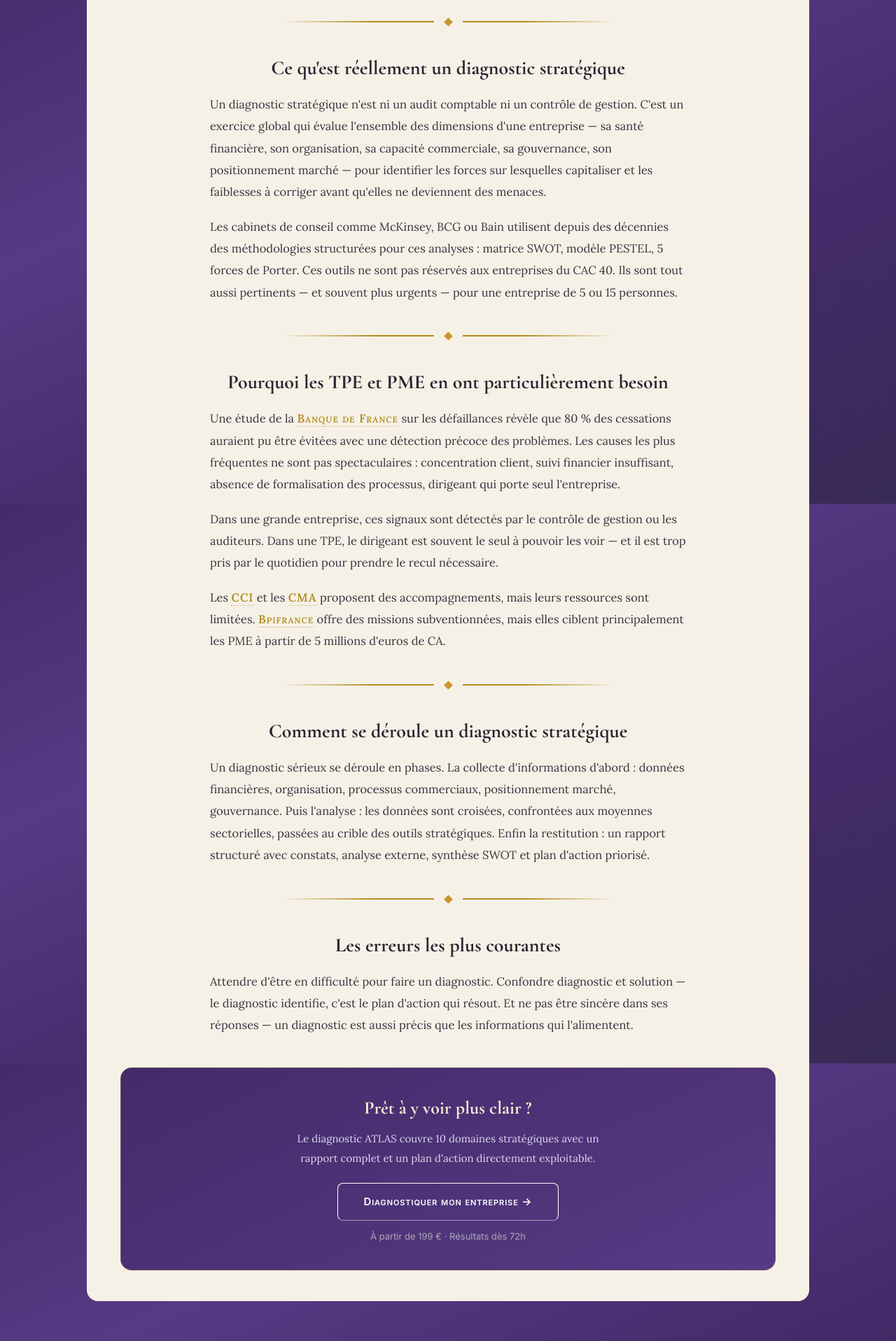
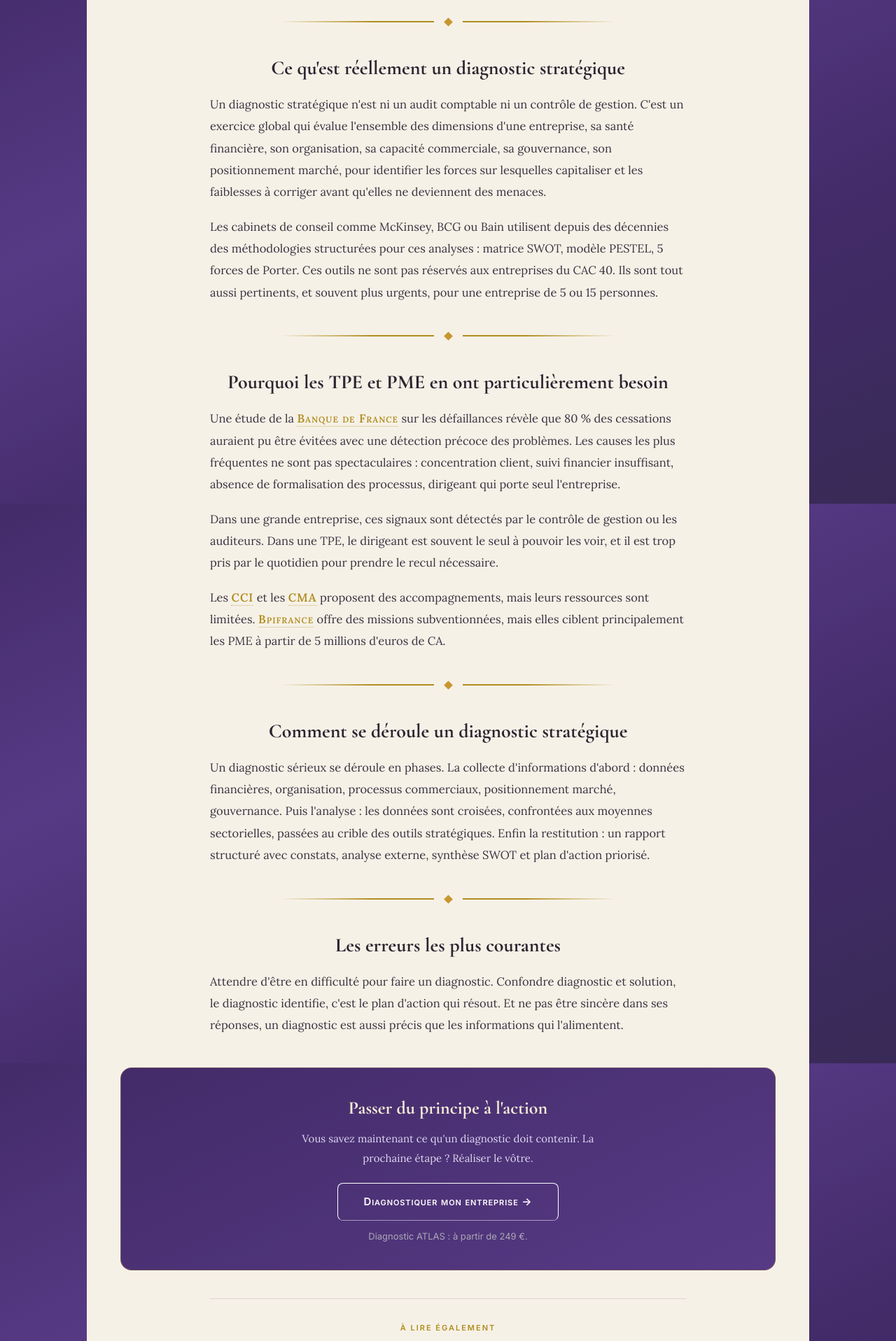
Before and after one commit to gabrielsimonetti62-hub/atlas-diagnostic, a Next.js app: page /articles/diagnostic-strategique-pourquoi-comment in a window 1280 px wide. Shown: the part 880-2797 px from the top of the page at 70% size. Built offline with nearby package versions, Linux system fonts and the light colour scheme.

Commit message:
Update page.js

```diff
--- a/app/articles/diagnostic-strategique-pourquoi-comment/page.js
+++ b/app/articles/diagnostic-strategique-pourquoi-comment/page.js
@@ -1,4 +1,4 @@
-import { ArticleShell, ConversionBanner, GoldSep } from "../../components";
+import { ArticleShell, ConversionBanner, GoldSep, ArticleRelated } from "../../components";
 
 export const metadata = {
   title: "Diagnostic stratégique d'entreprise : pourquoi et comment | ATLAS",
@@ -8,27 +8,31 @@ export const metadata = {
 export default function Article1() {
   return (
     <ArticleShell label="Guide" title="Diagnostic strat&eacute;gique d&apos;entreprise : pourquoi et comment" image="/images/conseil-cafe.jpg" imageAlt="Deux dirigeantes en conseil strat&eacute;gique">
-      <p>La majorit&eacute; des dirigeants de TPE et PME n&apos;ont jamais fait r&eacute;aliser de diagnostic strat&eacute;gique de leur entreprise. Non pas par n&eacute;gligence, mais parce que cet exercice est traditionnellement associ&eacute; aux grandes structures. C&apos;est une erreur de perception &mdash; et probablement l&apos;une des plus co&ucirc;teuses.</p>
+      <p>La majorit&eacute; des dirigeants de TPE et PME n&apos;ont jamais fait r&eacute;aliser de diagnostic strat&eacute;gique de leur entreprise. Non pas par n&eacute;gligence, mais parce que cet exercice est traditionnellement associ&eacute; aux grandes structures. C&apos;est une erreur de perception, et probablement l&apos;une des plus co&ucirc;teuses.</p>
       <GoldSep />
       <h2>Ce qu&apos;est r&eacute;ellement un diagnostic strat&eacute;gique</h2>
-      <p>Un diagnostic strat&eacute;gique n&apos;est ni un audit comptable ni un contr&ocirc;le de gestion. C&apos;est un exercice global qui &eacute;value l&apos;ensemble des dimensions d&apos;une entreprise &mdash; sa sant&eacute; financi&egrave;re, son organisation, sa capacit&eacute; commerciale, sa gouvernance, son positionnement march&eacute; &mdash; pour identifier les forces sur lesquelles capitaliser et les faiblesses &agrave; corriger avant qu&apos;elles ne deviennent des menaces.</p>
-      <p>Les cabinets de conseil comme McKinsey, BCG ou Bain utilisent depuis des d&eacute;cennies des m&eacute;thodologies structur&eacute;es pour ces analyses : matrice SWOT, mod&egrave;le PESTEL, 5 forces de Porter. Ces outils ne sont pas r&eacute;serv&eacute;s aux entreprises du CAC 40. Ils sont tout aussi pertinents &mdash; et souvent plus urgents &mdash; pour une entreprise de 5 ou 15 personnes.</p>
+      <p>Un diagnostic strat&eacute;gique n&apos;est ni un audit comptable ni un contr&ocirc;le de gestion. C&apos;est un exercice global qui &eacute;value l&apos;ensemble des dimensions d&apos;une entreprise, sa sant&eacute; financi&egrave;re, son organisation, sa capacit&eacute; commerciale, sa gouvernance, son positionnement march&eacute;, pour identifier les forces sur lesquelles capitaliser et les faiblesses &agrave; corriger avant qu&apos;elles ne deviennent des menaces.</p>
+      <p>Les cabinets de conseil comme McKinsey, BCG ou Bain utilisent depuis des d&eacute;cennies des m&eacute;thodologies structur&eacute;es pour ces analyses : matrice SWOT, mod&egrave;le PESTEL, 5 forces de Porter. Ces outils ne sont pas r&eacute;serv&eacute;s aux entreprises du CAC 40. Ils sont tout aussi pertinents, et souvent plus urgents, pour une entreprise de 5 ou 15 personnes.</p>
       <GoldSep />
       <h2>Pourquoi les TPE et PME en ont particuli&egrave;rement besoin</h2>
       <p>Une &eacute;tude de la <a href="https://www.banque-france.fr" target="_blank" rel="noopener">Banque de France</a> sur les d&eacute;faillances r&eacute;v&egrave;le que 80 % des cessations auraient pu &ecirc;tre &eacute;vit&eacute;es avec une d&eacute;tection pr&eacute;coce des probl&egrave;mes. Les causes les plus fr&eacute;quentes ne sont pas spectaculaires : concentration client, suivi financier insuffisant, absence de formalisation des processus, dirigeant qui porte seul l&apos;entreprise.</p>
-      <p>Dans une grande entreprise, ces signaux sont d&eacute;tect&eacute;s par le contr&ocirc;le de gestion ou les auditeurs. Dans une TPE, le dirigeant est souvent le seul &agrave; pouvoir les voir &mdash; et il est trop pris par le quotidien pour prendre le recul n&eacute;cessaire.</p>
+      <p>Dans une grande entreprise, ces signaux sont d&eacute;tect&eacute;s par le contr&ocirc;le de gestion ou les auditeurs. Dans une TPE, le dirigeant est souvent le seul &agrave; pouvoir les voir, et il est trop pris par le quotidien pour prendre le recul n&eacute;cessaire.</p>
       <p>Les <a href="https://www.cci.fr" target="_blank" rel="noopener">CCI</a> et les <a href="https://www.cma-france.fr" target="_blank" rel="noopener">CMA</a> proposent des accompagnements, mais leurs ressources sont limit&eacute;es. <a href="https://www.bpifrance.fr" target="_blank" rel="noopener">Bpifrance</a> offre des missions subventionn&eacute;es, mais elles ciblent principalement les PME &agrave; partir de 5 millions d&apos;euros de CA.</p>
       <GoldSep />
       <h2>Comment se d&eacute;roule un diagnostic strat&eacute;gique</h2>
       <p>Un diagnostic s&eacute;rieux se d&eacute;roule en phases. La collecte d&apos;informations d&apos;abord : donn&eacute;es financi&egrave;res, organisation, processus commerciaux, positionnement march&eacute;, gouvernance. Puis l&apos;analyse : les donn&eacute;es sont crois&eacute;es, confront&eacute;es aux moyennes sectorielles, pass&eacute;es au crible des outils strat&eacute;giques. Enfin la restitution : un rapport structur&eacute; avec constats, analyse externe, synth&egrave;se SWOT et plan d&apos;action prioris&eacute;.</p>
       <GoldSep />
       <h2>Les erreurs les plus courantes</h2>
-      <p>Attendre d&apos;&ecirc;tre en difficult&eacute; pour faire un diagnostic. Confondre diagnostic et solution &mdash; le diagnostic identifie, c&apos;est le plan d&apos;action qui r&eacute;sout. Et ne pas &ecirc;tre sinc&egrave;re dans ses r&eacute;ponses &mdash; un diagnostic est aussi pr&eacute;cis que les informations qui l&apos;alimentent.</p>
+      <p>Attendre d&apos;&ecirc;tre en difficult&eacute; pour faire un diagnostic. Confondre diagnostic et solution, le diagnostic identifie, c&apos;est le plan d&apos;action qui r&eacute;sout. Et ne pas &ecirc;tre sinc&egrave;re dans ses r&eacute;ponses, un diagnostic est aussi pr&eacute;cis que les informations qui l&apos;alimentent.</p>
       <ConversionBanner
-        title="Pr&ecirc;t &agrave; y voir plus clair ?"
-        text="Le diagnostic ATLAS couvre 10 domaines strat&eacute;giques avec un rapport complet et un plan d&apos;action directement exploitable."
-        stat="&Agrave; partir de 199 &euro; &middot; R&eacute;sultats d&egrave;s 72h"
+        title="Passer du principe &agrave; l&apos;action"
+        text="Vous savez maintenant ce qu&apos;un diagnostic doit contenir. La prochaine &eacute;tape ? R&eacute;aliser le v&ocirc;tre."
+        stat="Diagnostic ATLAS : &agrave; partir de 249 &euro;."
       />
+      <ArticleRelated items={[
+        { label: "Analyse", title: "Les 10 signaux qui montrent que votre entreprise a besoin d&apos;un diagnostic", href: "/articles/10-signaux-diagnostic" },
+        { label: "Pratique", title: "Diagnostic d&apos;entreprise : combien &ccedil;a co&ucirc;te ?", href: "/articles/diagnostic-entreprise-combien-ca-coute" },
+      ]} />
     </ArticleShell>
   );
 }
```
